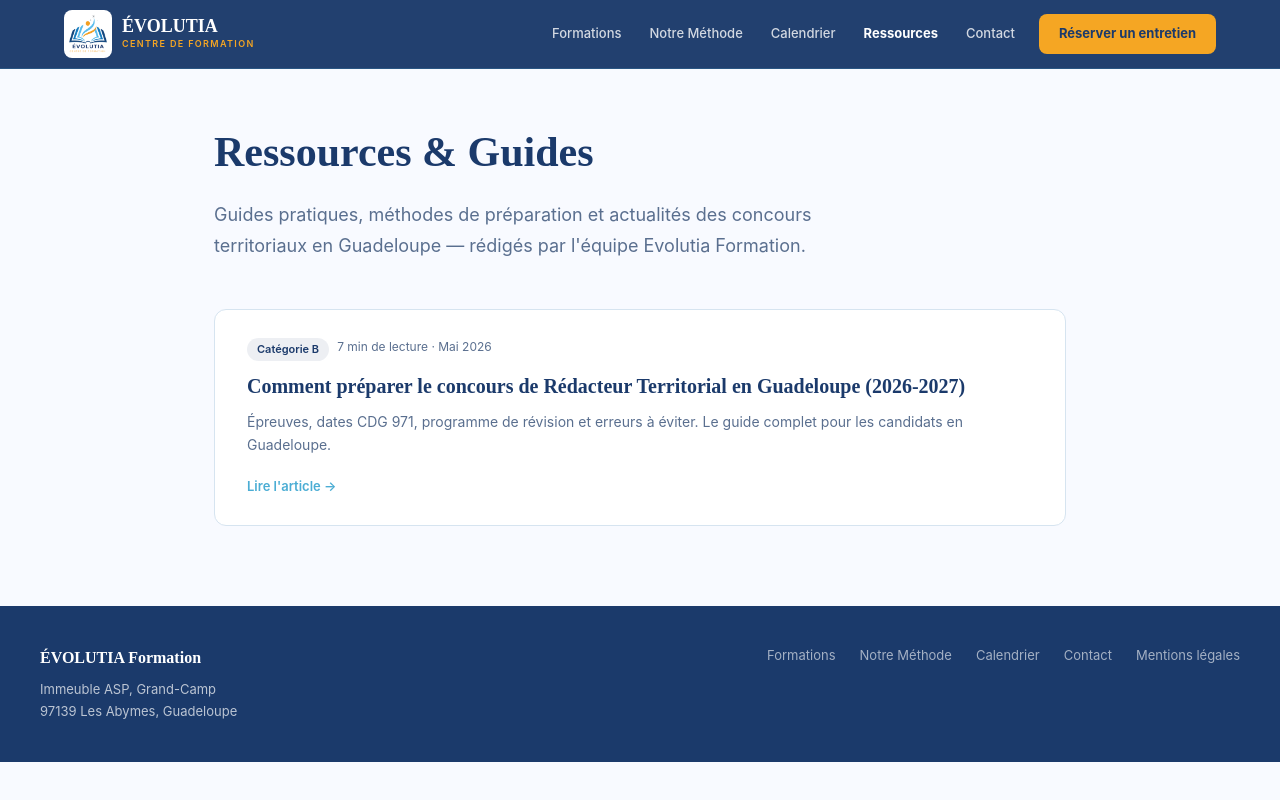
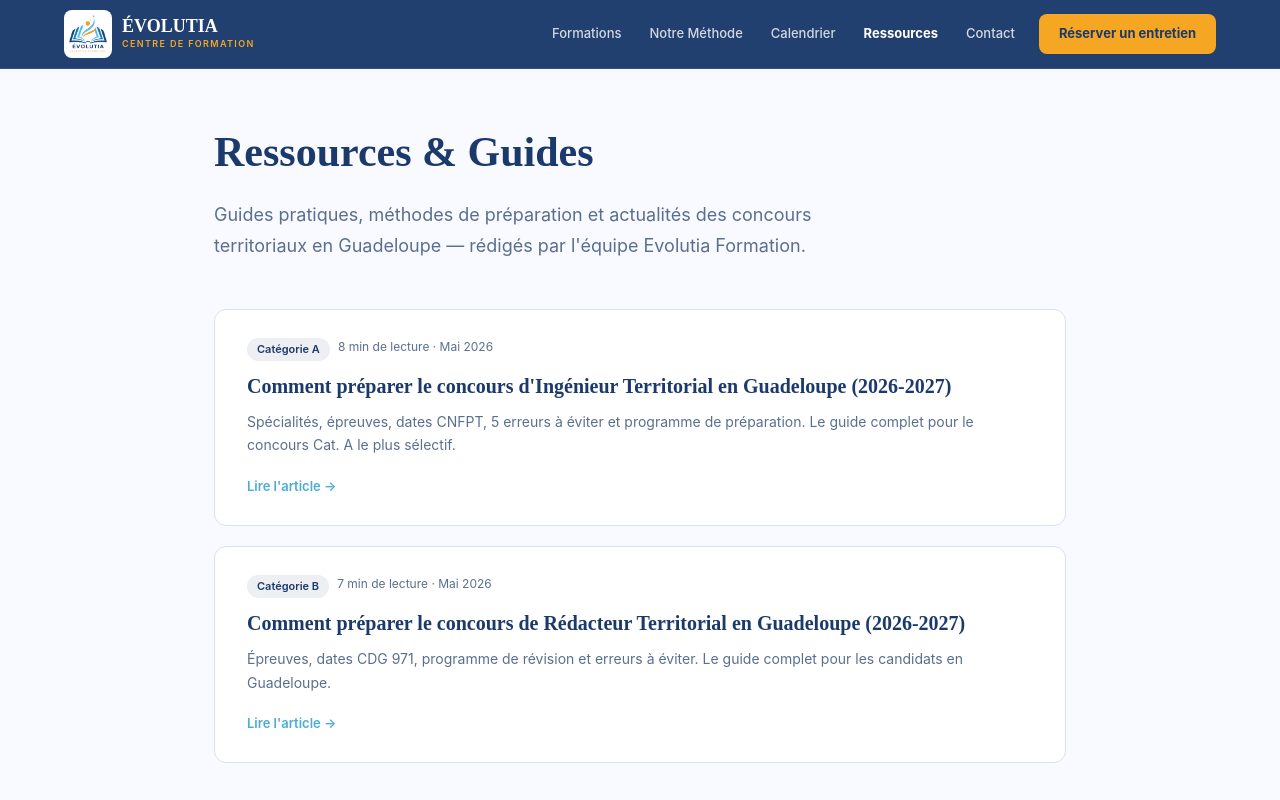
Before and after one commit to jmd971/evolutia, a Next.js app: page /ressources in a window 1280 px wide. Shown: the top 800 px of the page. Built offline with nearby package versions, Linux system fonts and the light colour scheme.

Commit message:
feat: add ingenieur territorial article to ressources hub

```diff
--- a/app/ressources/page.tsx
+++ b/app/ressources/page.tsx
@@ -3,11 +3,19 @@ import Link from "next/link"
 import Image from "next/image"
 
 export const metadata: Metadata = {
-  title: "Ressources — Guides et conseils concours territoriaux Guadeloupe | Evolutia",
+  title: "Ressources — Guides concours territoriaux Guadeloupe | Evolutia",
   description: "Guides pratiques, conseils de préparation et actualités des concours de la fonction publique territoriale en Guadeloupe. Par Evolutia Formation.",
 }
 
 const ARTICLES = [
+  {
+    titre: "Comment préparer le concours d'Ingénieur Territorial en Guadeloupe (2026-2027)",
+    desc: "Spécialités, épreuves, dates CNFPT, 5 erreurs à éviter et programme de préparation. Le guide complet pour le concours Cat. A le plus sélectif.",
+    href: "/ressources/preparer-concours-ingenieur-territorial-guadeloupe",
+    cat: "Catégorie A",
+    temps: "8 min",
+    date: "Mai 2026",
+  },
   {
     titre: "Comment préparer le concours de Rédacteur Territorial en Guadeloupe (2026-2027)",
     desc: "Épreuves, dates CDG 971, programme de révision et erreurs à éviter. Le guide complet pour les candidats en Guadeloupe.",
@@ -83,7 +91,7 @@ export default function RessourcesPage() {
             <div style={{ fontFamily: "'Playfair Display', serif", fontWeight: 800, fontSize: 16, color: "white", marginBottom: 8 }}>ÉVOLUTIA Formation</div>
             <p style={{ margin: 0, lineHeight: 1.7 }}>Immeuble ASP, Grand-Camp<br />97139 Les Abymes, Guadeloupe</p>
           </div>
-          <div style={{ display: "flex", gap: 24, flexWrap: "wrap", alignItems: "flex-start", fontSize: 13 }}>
+          <div style={{ display: "flex", gap: 24, flexWrap: "wrap", alignItems: "flex-start" }}>
             {[["Formations", "/formations"], ["Notre Méthode", "/notre-methode"], ["Calendrier", "/calendrier-concours-guadeloupe"], ["Contact", "/contact"], ["Mentions légales", "/mentions-legales"]].map(([l, h]) => (
               <Link key={h} href={h} style={{ color: "rgba(255,255,255,0.6)", textDecoration: "none" }}>{l}</Link>
             ))}
```
